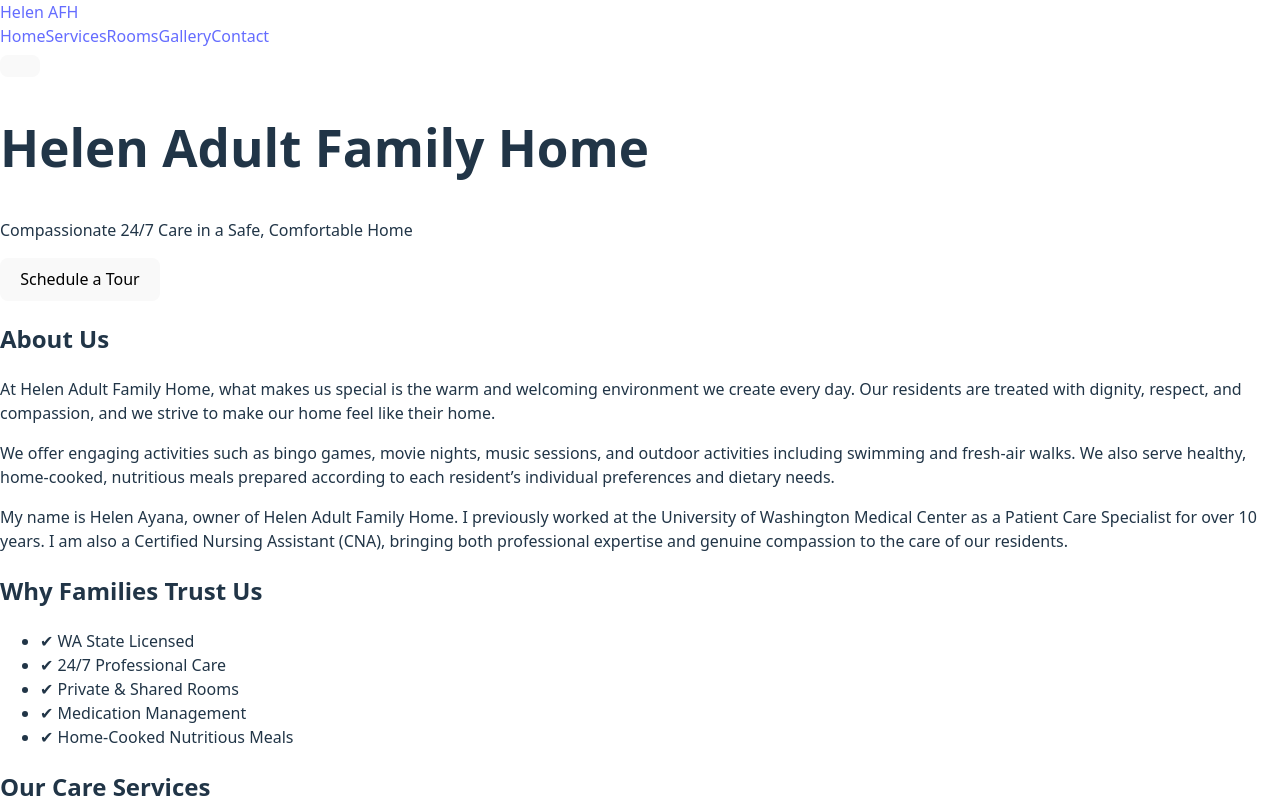
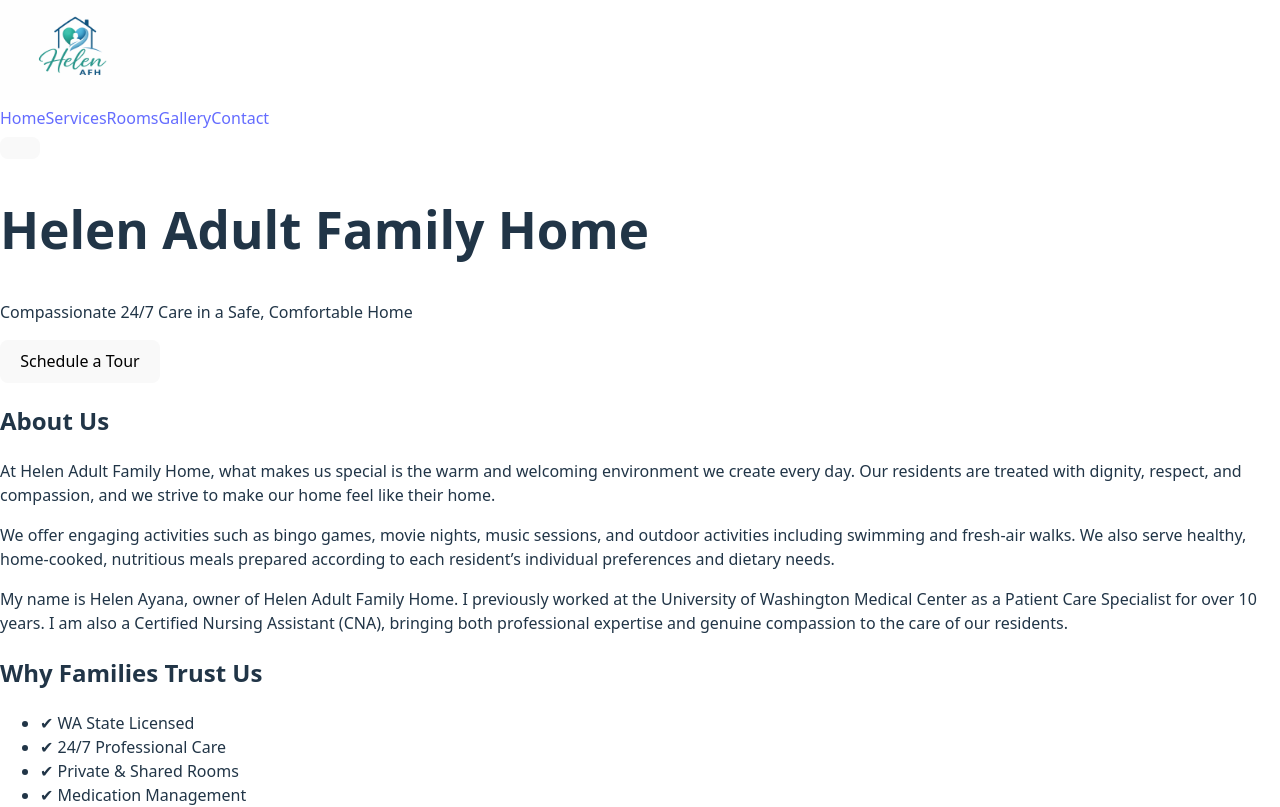
Before and after one commit to oneloveabi/helen-afh, a React (Vite) app: page / in a window 1280 px wide. Shown: the top 807 px of the page. Built offline with nearby package versions, Linux system fonts and the light colour scheme; the HTML template or start-up script is replaced by a standard one.

Commit message:
add logo

```diff
--- a/src/components/Navbar.jsx
+++ b/src/components/Navbar.jsx
@@ -1,5 +1,7 @@
 import React, { useState, useEffect, useRef } from "react";
 import { Link } from "react-router-dom";
+import logo from "../assets/Helen_Logo.png";
+
 
 export default function Navbar() {
     const [open, setOpen] = useState(false);
@@ -33,8 +35,9 @@ export default function Navbar() {
             <div className="container nav-inner">
 
                 {/* Logo / Title */}
+
                 <Link to="/" className="logo">
-                    Helen AFH
+                    <img src={logo} alt="Helen AFH Logo" style={{ height: "100px", objectFit: "contain" }} />
                 </Link>
 
                 {/* Desktop Menu */}
```
Also changed, not shown: src/assets/Helen_Logo.png (added).
